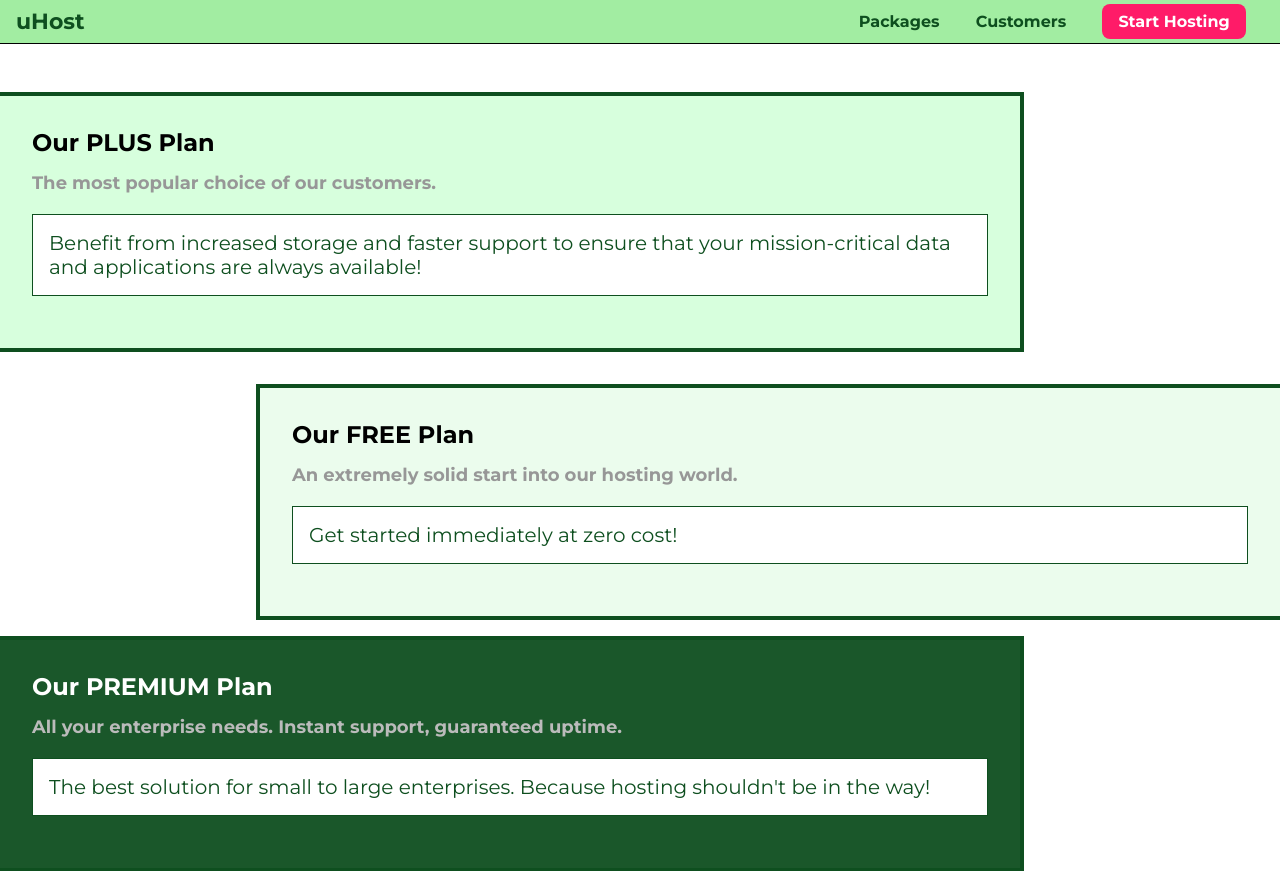
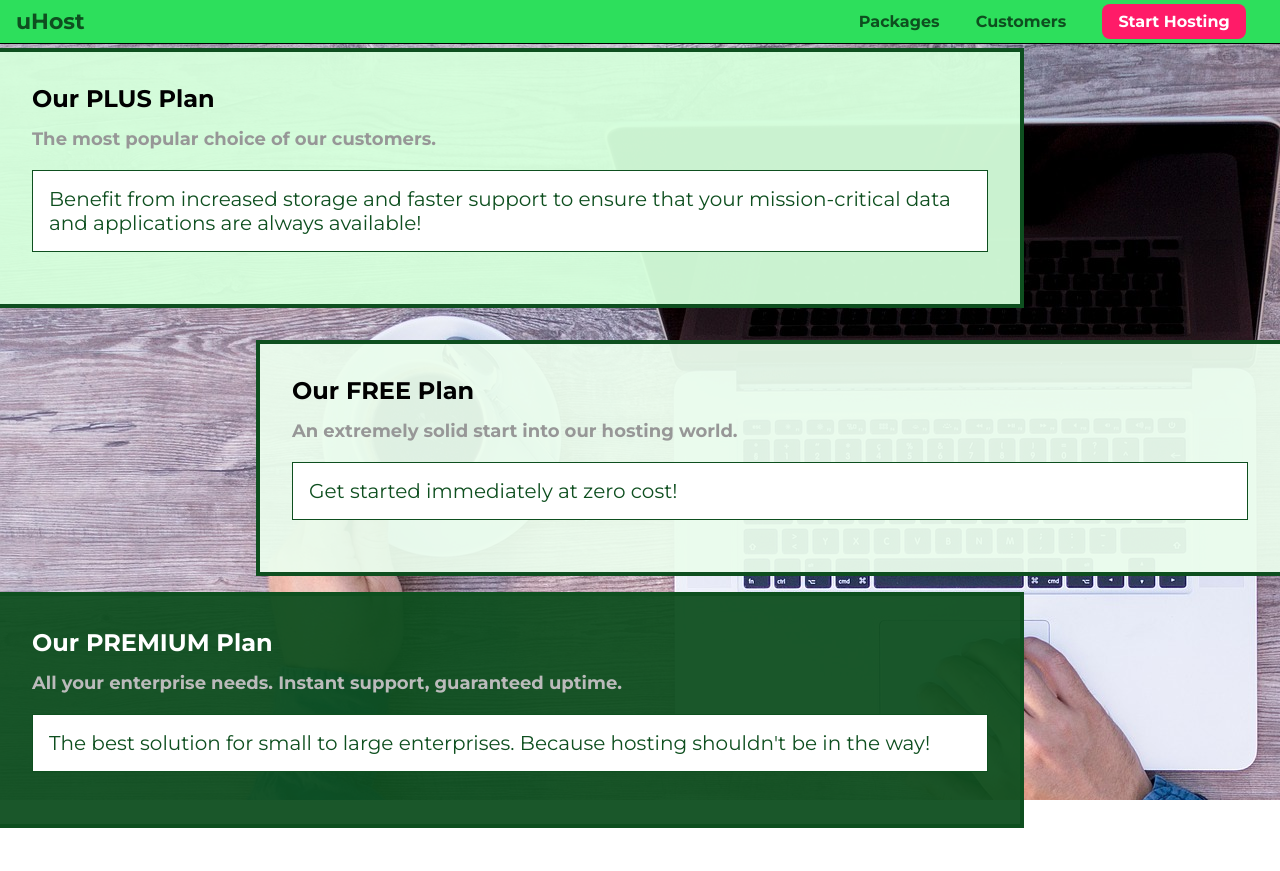
Before and after one commit to aantunes89/Academind-CSS-FxBx-Grid-SASS, a plain HTML site: page packages/index.html in a window 1280 px wide. Shown: the top 871 px of the page. Drawn offline with Linux system fonts and the light colour scheme.

Commit message:
Working with position and z-index properties

```diff
--- a/packages/index.html
+++ b/packages/index.html
@@ -13,6 +13,9 @@
 </head>
 
 <body>
+    <div class="background">
+
+    </div>
     <header class="main-header">
         <div>
             <a href="../index.html" class="main-header__brand">
--- a/packages/packages.css
+++ b/packages/packages.css
@@ -1,5 +1,13 @@
 main {
     padding-top: 32px;
+}
+
+.background {
+    background: url("../images/plans-background.jpg");
+    position: fixed;
+    width: 100%;
+    height: 100%;
+    z-index: -1;
 }
 
 .plan {
--- a/shared.css
+++ b/shared.css
@@ -7,11 +7,18 @@ body {
     margin: 0;
 }
 
+/* html {
+    margin-top: 40px;
+} */
+
 .main-header {
     width: 100%;
-    background-color: rgba(125, 230, 125, 0.712);
+    background-color: #2ddf5c;
     padding: 8px 16px;
     border-bottom: 1px solid black;
+    position: fixed;
+    top: 0;
+    left: 0;
 }
 
 .main-header__brand {
```
Also changed, not shown: images/plans-background.jpg (added).
